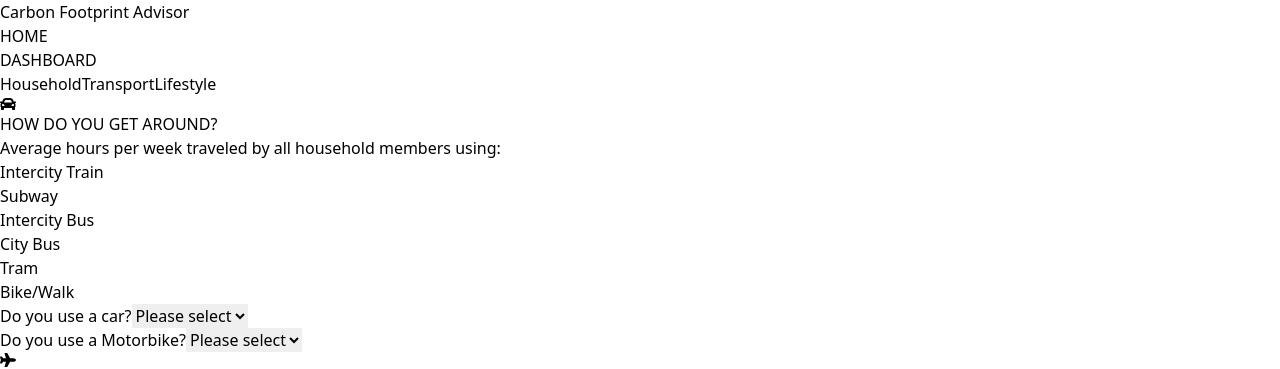
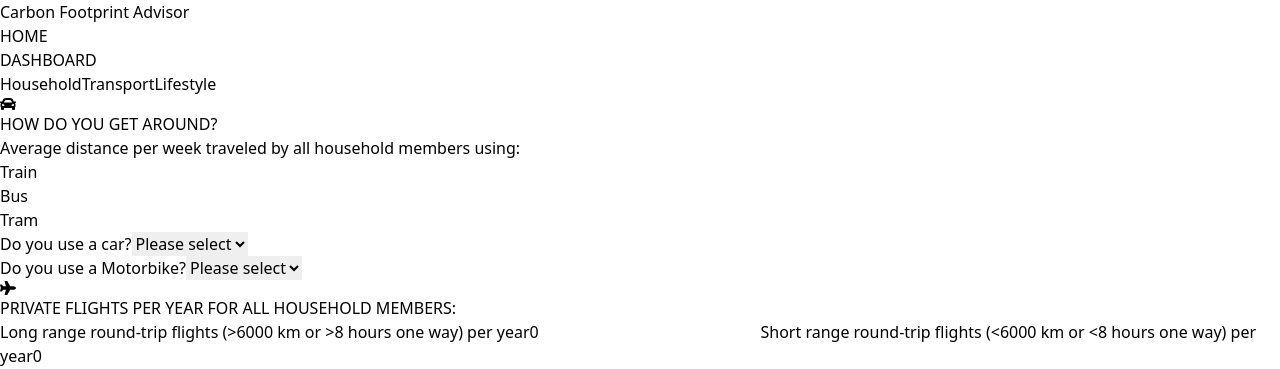
Before and after one commit to PRASUN-SITAULA/carbonWise, a React (Vite) app in the folder frontend/: page /home in a window 1280 px wide. Both pictures are taken after a click on the button "Transport". Shown: the top 369 px of the page. Built offline with nearby package versions, Linux system fonts and the light colour scheme.

Commit message:
changes to form

```diff
--- a/frontend/src/components/FormPage/Lifestyle.jsx
+++ b/frontend/src/components/FormPage/Lifestyle.jsx
@@ -31,6 +31,7 @@ const Lifestyle = ({lifestyleData,setLifestyleData}) => {
                 <label htmlFor="preferredDiet">Your household preferred diet is</label>
                 <select id="preferredDiet" name="preferredDiet" value={lifestyleData.preferredDiet} onChange={handleChange} className="w-full px-4 py-2 border rounded-md">
                     <option value="Meat in most meals">Meat in most meals</option>
+                    <option value="Meat in some meals">Meat in some meals</option>
                     <option value="Vegetarian">Vegetarian</option>
                     <option value="Vegan">Vegan</option>
                     <option value="Other">Other</option>
--- a/frontend/src/components/FormPage/Transport.jsx
+++ b/frontend/src/components/FormPage/Transport.jsx
@@ -5,8 +5,8 @@ import { FaPlane } from "react-icons/fa";
 
 const Transport = ({transportData,setTransportData}) => {
 
-    const getArounds = ["intercityTrain", "subway", "intercityBus", "cityBus", "tram", "bikeWalk"]
-    const getAroundsShow = ["Intercity Train", "Subway", "Intercity Bus", "City Bus", "Tram", "Bike/Walk"]
+    const getArounds = ["Train", "Bus", "Tram"]
+    const getAroundsShow = ["Train", "Bus", "Tram"]
     const handleChange = (e) => {
         const { name, value } = e.target;
         setTransportData({ ...transportData, [name]: value });
@@ -27,7 +27,7 @@ const Transport = ({transportData,setTransportData}) => {
         <div className="max-w-md mx-auto bg-white p-8 rounded-md shadow-md">
             <h2 className="text-lg font-semibold mb-4 flex flex-row gap-5 items-center"><FaCar className="text-xl"/>HOW DO YOU GET AROUND?</h2>
 
-            <h3 className="text-lg mb-4">Average hours per week traveled by all household members using:</h3>
+            <h3 className="text-lg mb-4">Average distance per week traveled by all household members using:</h3>
             <div className="grid grid-cols-2 gap-4 mb-4">
             {getArounds.map((getAround, index) => (
                 <div className='flex justify-between items-center' key={index}>
--- a/frontend/src/pages/FormPage.jsx
+++ b/frontend/src/pages/FormPage.jsx
@@ -34,12 +34,9 @@ const FormPage = () => {
         }
     });
     const [transportData, setTransportData] = useState({
-        intercityTrain: 0,
-        subway: 0,
-        intercityBus: 0,
-        cityBus: 0,
-        tram: 0,
-        bikeWalk: 0,
+        Train: 0,
+        Bus: 0,
+        Tram: 0,
         useCar: '',
         carMileage: '',
         carConsumption: '',
```
